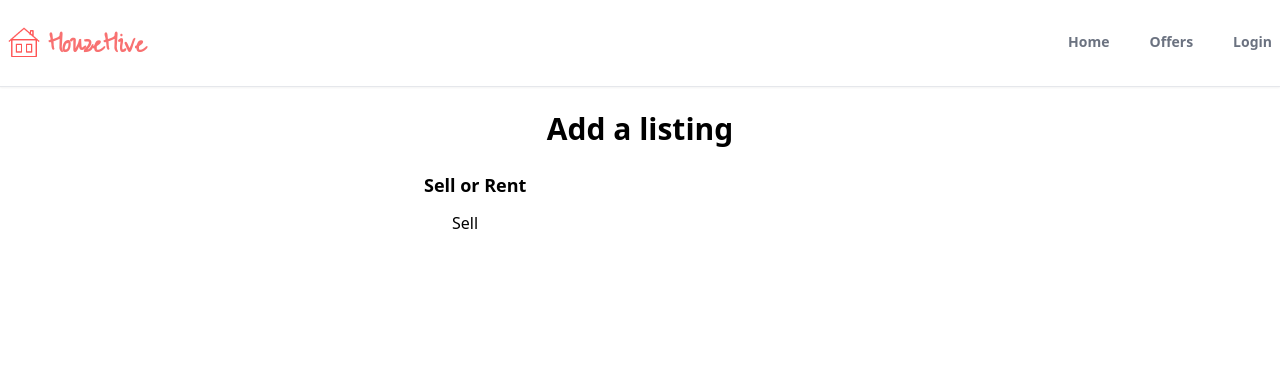
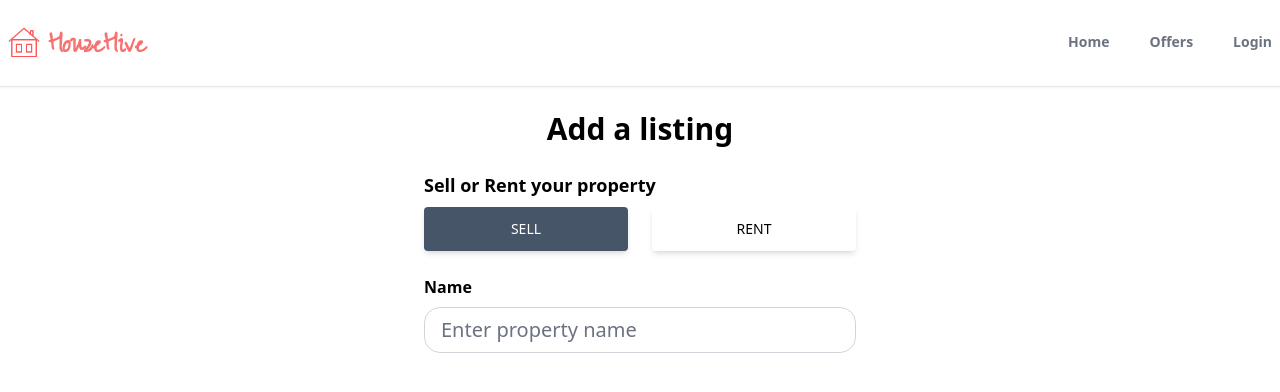
Before and after one commit to Huss3n/RealEstateProject, a React (Create React App) app in the folder houzez/: page /Add-listing in a window 1280 px wide. Shown: the top 392 px of the page. Built offline with nearby package versions, Linux system fonts and the light colour scheme; no server answers.

Commit message:
Added listing ui

```diff
--- a/houzez/src/pages/Addlisting.jsx
+++ b/houzez/src/pages/Addlisting.jsx
@@ -1,18 +1,52 @@
-import React from "react";
+import React, { useState } from "react";
 
 export default function Addlisting() {
+  const [formData, setFormData] = useState({
+    type: "rent",
+    name: "",
+  });
+  const { type, name } = formData;
   function onChange() {}
   return (
     <main className="max-w-md px-2 mx-auto">
       <h1 className="text-3xl text-center mt-6 font-bold">Add a listing</h1>
       {/* use drop downs */}
       <form>
-        <p className="text-lg mt-6 font-semibold">Sell or Rent</p>
-        <div className="">
-          <button type="button" id="type" value="sell" onclick={onChange} className={`px-7 py-3 fonrt-sm `}>
+        <p className="text-lg mt-6 font-semibold mb-2">Sell or Rent your property</p>
+        <div className="flex">
+          <button
+            type="button"
+            id="type"
+            value="sell"
+            onclick={onChange}
+            className={`mr-3 px-7 py-3 font-medium text-sm uppercase shadow-md rounded hover:shadow-lg active:shadow-lg transition duration-150 ease-in-out w-full ${
+              type === "sell" ? "bg-white text-black" : "bg-slate-600 text-white"
+            }`}
+          >
             Sell
           </button>
+          <button
+            type="button"
+            id="type"
+            value="sell"
+            onclick={onChange}
+            className={`ml-3 px-7 py-3 font-medium text-sm uppercase shadow-md rounded hover:shadow-lg active:shadow-lg transition duration-150 ease-in-out w-full ${
+              type === "rent" ? "bg-white text-black" : "bg-slate-600 text-white"
+            }`}
+          >
+            Rent
+          </button>
         </div>
+        <p className="tex-lg mt-6 font-semibold mb-2">Name</p>
+        <input
+          type="text"
+          id="name"
+          value={name}
+          onChange={onChange}
+          placeholder="Enter property name"
+          required
+          className="w-full px-4 py-2 text-xl text-gray-700 bg-white border-gray-300 rounded-2xl transition duration-150 ease-in-out focus:text-gray-700 focus:bg-white focus:border-blue-500 mb-6"
+        />
       </form>
     </main>
   );
```
